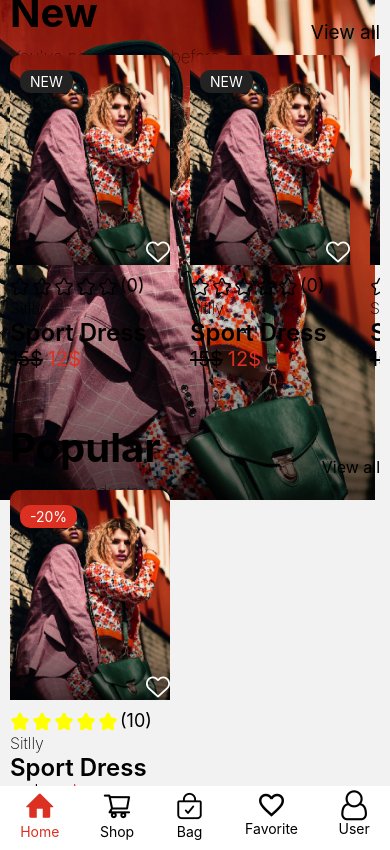
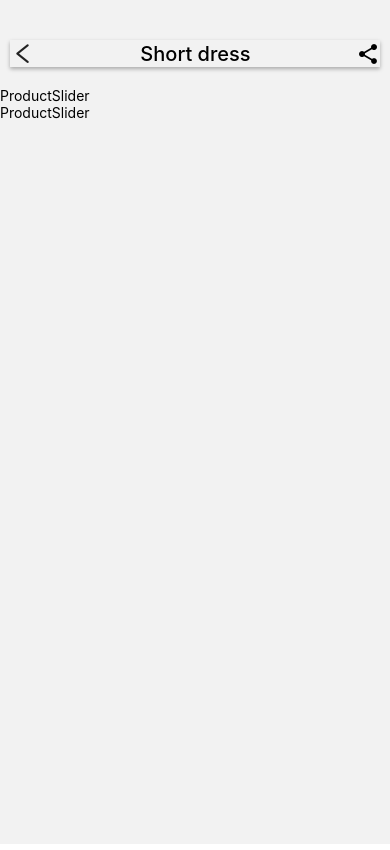
Before and after one commit to atsed27/E-commerce, a React Native app: screen /product in a window 390 px wide. Built offline with nearby package versions, Linux system fonts and the light colour scheme.

Commit message:
catalog is done

```diff
--- a/App.js
+++ b/App.js
@@ -9,6 +9,7 @@ import {
   Forget,
   Home,
   Login,
+  Product,
   Signup,
   User,
   Welcome,
@@ -91,6 +92,13 @@ export default function App() {
           }}
           component={Catalog}
         />
+        <Stack.Screen
+          name="product"
+          options={{
+            headerShown: false,
+          }}
+          component={Product}
+        />
       </Stack.Navigator>
     </NavigationContainer>
   );
--- a/components/New.js
+++ b/components/New.js
@@ -9,7 +9,10 @@ import {
 import React from 'react';
 import COLORS from '../constance/Color';
 import { AntDesign } from '@expo/vector-icons';
+import { useNavigation } from '@react-navigation/native';
+
 const New = () => {
+  const navigation = useNavigation();
   return (
     <>
       <View
@@ -32,7 +35,10 @@ const New = () => {
         </View>
       </View>
       <ScrollView horizontal={true} showsHorizontalScrollIndicator={false}>
-        <View style={styles.newImgContainer}>
+        <TouchableOpacity
+          onPress={() => navigation.navigate('product')}
+          style={styles.newImgContainer}
+        >
           <View>
             <ImageBackground
               style={styles.newImg}
@@ -120,8 +126,7 @@ const New = () => {
               </View>
             </View>
           </View>
-        </View>
-
+        </TouchableOpacity>
         <View style={styles.newImgContainer}>
           <View>
             <ImageBackground
--- /dev/null
+++ b/components/ProductNav.js
@@ -0,0 +1,51 @@
+import { StyleSheet, Text, TouchableOpacity, View } from 'react-native';
+import React from 'react';
+import { AntDesign } from '@expo/vector-icons';
+import COLORS from '../constance/Color';
+import { Entypo } from '@expo/vector-icons';
+const ProductNav = () => {
+  return (
+    <View>
+      <View style={styles.Top}>
+        <View style={styles.TopC}>
+          <TouchableOpacity>
+            <AntDesign
+              name="left"
+              size={25}
+              color={COLORS.black}
+              onPress={() => navigation.navigate('home')}
+            />
+          </TouchableOpacity>
+          <View style={{ marginHorizontal: 20 }}>
+            <Text style={{ fontWeight: '500', fontSize: 20 }}>Short dress</Text>
+          </View>
+          <TouchableOpacity>
+            <Entypo name="share" size={24} color="black" />
+          </TouchableOpacity>
+        </View>
+      </View>
+    </View>
+  );
+};
+
+export default ProductNav;
+
+const styles = StyleSheet.create({
+  Top: {
+    marginTop: 40,
+    marginHorizontal: 10,
+    elevation: 4,
+  },
+  TopC: {
+    flexDirection: 'row',
+    justifyContent: 'space-between',
+    alignItems: 'center',
+    marginBottom: 20,
+    elevation: 4,
+    elevation: 4, // Android shadow
+    shadowColor: 'black', // iOS shadow
+    shadowOpacity: 0.3, // iOS shadow
+    shadowOffset: { width: 0, height: 2 }, // iOS shadow
+    shadowRadius: 4, // iOS shadow
+  },
+});
--- /dev/null
+++ b/components/ProductSlider.js
@@ -0,0 +1,14 @@
+import { StyleSheet, Text, View } from 'react-native';
+import React from 'react';
+
+const ProductSlider = () => {
+  return (
+    <View>
+      <Text>ProductSlider</Text>
+    </View>
+  );
+};
+
+export default ProductSlider;
+
+const styles = StyleSheet.create({});
--- /dev/null
+++ b/data/slider.js
@@ -0,0 +1,8 @@
+export default [
+  {
+    image: require('../assets/product/image(3).png'),
+  },
+  {
+    image: require('../assets/product/image(4).png'),
+  },
+];
--- a/screen/Catalog.js
+++ b/screen/Catalog.js
@@ -15,7 +15,7 @@ import ListProduct from '../components/ListProduct';
 const Catalog = () => {
   return (
     <Layout>
-      <ScrollView showsHorizontalScrollIndicator={false}>
+      <ScrollView showsVerticalScrollIndicator={false}>
         <View style={styles.Top}>
           <View style={styles.TopC}>
             <TouchableOpacity>
--- /dev/null
+++ b/screen/Product.js
@@ -0,0 +1,23 @@
+import { FlatList, ScrollView, StyleSheet, Text, View } from 'react-native';
+import React from 'react';
+import ProductNav from '../components/ProductNav';
+import slider from '../data/slider';
+import ProductSlider from '../components/ProductSlider';
+
+const Product = () => {
+  return (
+    <ScrollView>
+      <ProductNav />
+      <View style={styles.main}>
+        <FlatList
+          data={slider}
+          renderItem={({ item }) => <ProductSlider item={item} />}
+        />
+      </View>
+    </ScrollView>
+  );
+};
+
+export default Product;
+
+const styles = StyleSheet.create({});
--- a/screen/index.js
+++ b/screen/index.js
@@ -7,5 +7,17 @@ import Bag from './Bag';
 import Favorite from './Favorite';
 import User from './User';
 import Catalog from './Catalog';
+import Product from './Product';
 
-export { Login, Signup, Welcome, Forget, Home, Bag, Favorite, User, Catalog };
+export {
+  Login,
+  Signup,
+  Welcome,
+  Forget,
+  Home,
+  Bag,
+  Favorite,
+  User,
+  Catalog,
+  Product,
+};
```
Also changed, not shown: assets/product/image(3).png (added), assets/product/image(4).png (added).
